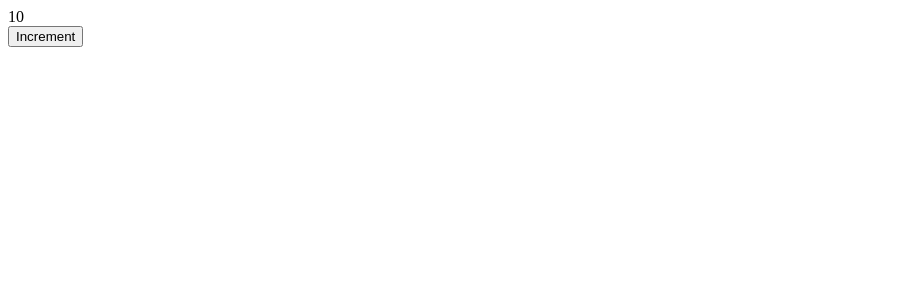
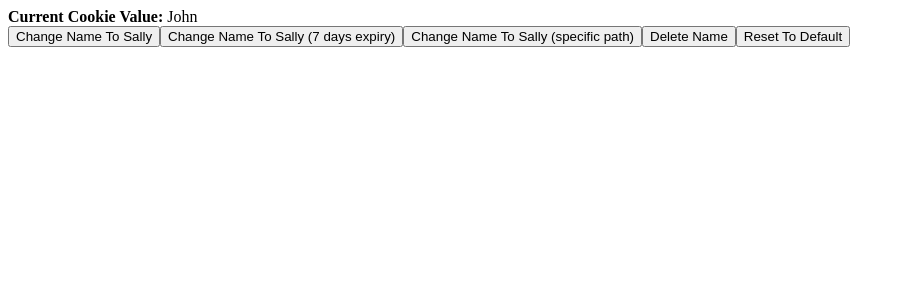
Before and after one commit to juniorencode/_playground, a React (Vite) app in the folder ReactCustomHooks/: page / in a window 1280 px wide. Shown: the top 300 px of the page, without its empty margins (0-905 px from the left). Built offline with nearby package versions, Linux system fonts and the light colour scheme.

Commit message:
feat: useCookie

```diff
--- a/ReactCustomHooks/src/App.jsx
+++ b/ReactCustomHooks/src/App.jsx
@@ -1,15 +1,38 @@
-import { useState } from 'react';
-import { useUpdateEffect } from './hooks/useUpdateEffect.hook';
+import { useCookie } from './hooks/useCookie.hook';
 
 function App() {
-  const [count, setCount] = useState(10);
-  useUpdateEffect(() => console.log(count), [count]);
+  const [value, update, remove] = useCookie('name', 'John');
+
+  const handleUpdateWithExpiry = () => {
+    // Update cookie with a 7-day expiry
+    update('Sally with expiry', { expires: 7 });
+  };
+
+  const handleUpdateWithPath = () => {
+    // Update cookie with a specific path
+    update('Sally with path', { path: '/subdir' });
+  };
+
+  const handleReset = () => {
+    // Reset cookie to default value
+    update('John');
+  };
 
   return (
-    <div>
-      <div>{count}</div>
-      <button onClick={() => setCount(c => c + 1)}>Increment</button>
-    </div>
+    <>
+      <div>
+        <strong>Current Cookie Value:</strong> {value || 'No Cookie Set'}
+      </div>
+      <button onClick={() => update('Sally')}>Change Name To Sally</button>
+      <button onClick={handleUpdateWithExpiry}>
+        Change Name To Sally (7 days expiry)
+      </button>
+      <button onClick={handleUpdateWithPath}>
+        Change Name To Sally (specific path)
+      </button>
+      <button onClick={remove}>Delete Name</button>
+      <button onClick={handleReset}>Reset To Default</button>
+    </>
   );
 }
 
--- /dev/null
+++ b/ReactCustomHooks/src/hooks/useCookie.hook.jsx
@@ -0,0 +1,79 @@
+import { useState, useCallback } from 'react';
+
+const get = name => {
+  if (typeof document === 'undefined' || !name) return;
+
+  const cookies = document.cookie ? document.cookie.split('; ') : [];
+
+  const jar = cookies.reduce((acc, cookie) => {
+    const [key, ...valueParts] = cookie.split('=');
+    const value = valueParts
+      .join('=')
+      .replace(/(%[\dA-F]{2})+/gi, decodeURIComponent);
+    acc[decodeURIComponent(key)] =
+      value[0] === '"' ? value.slice(1, -1) : value;
+    return acc;
+  }, {});
+
+  return name ? jar[name] : jar;
+};
+
+const set = (name, value, attributes) => {
+  if (typeof document === 'undefined') return;
+
+  attributes = { path: '/', ...attributes };
+
+  if (typeof attributes.expires === 'number') {
+    attributes.expires = new Date(Date.now() + attributes.expires * 864e5);
+  }
+  if (attributes.expires) {
+    attributes.expires = attributes.expires.toUTCString();
+  }
+
+  const encodedName = encodeURIComponent(name).replace(
+    /%(2[346B]|5E|60|7C)/g,
+    decodeURIComponent
+  );
+  const encodedValue = encodeURIComponent(value).replace(
+    /%(2[346BF]|3[AC-F]|40|5[BDE]|60|7[BCD])/g,
+    decodeURIComponent
+  );
+
+  const stringifiedAttributes = Object.entries(attributes)
+    .filter(([, val]) => val != null)
+    .map(([key, val]) => (val === true ? key : `${key}=${val}`))
+    .join('; ');
+
+  document.cookie = `${encodedName}=${encodedValue}; ${stringifiedAttributes}`;
+};
+
+const remove = (name, attributes) => {
+  if (!get(name)) return;
+  set(name, '', { ...attributes, expires: -1 });
+};
+
+const useCookie = (name, defaultValue) => {
+  const [value, setValue] = useState(() => {
+    const cookie = get(name);
+    if (cookie) return cookie;
+    set(name, defaultValue);
+    return defaultValue;
+  });
+
+  const updateCookie = useCallback(
+    (newValue, options) => {
+      set(name, newValue, options);
+      setValue(newValue);
+    },
+    [name]
+  );
+
+  const deleteCookie = useCallback(() => {
+    remove(name);
+    setValue(null);
+  }, [name]);
+
+  return [value, updateCookie, deleteCookie];
+};
+
+export { useCookie };
```
